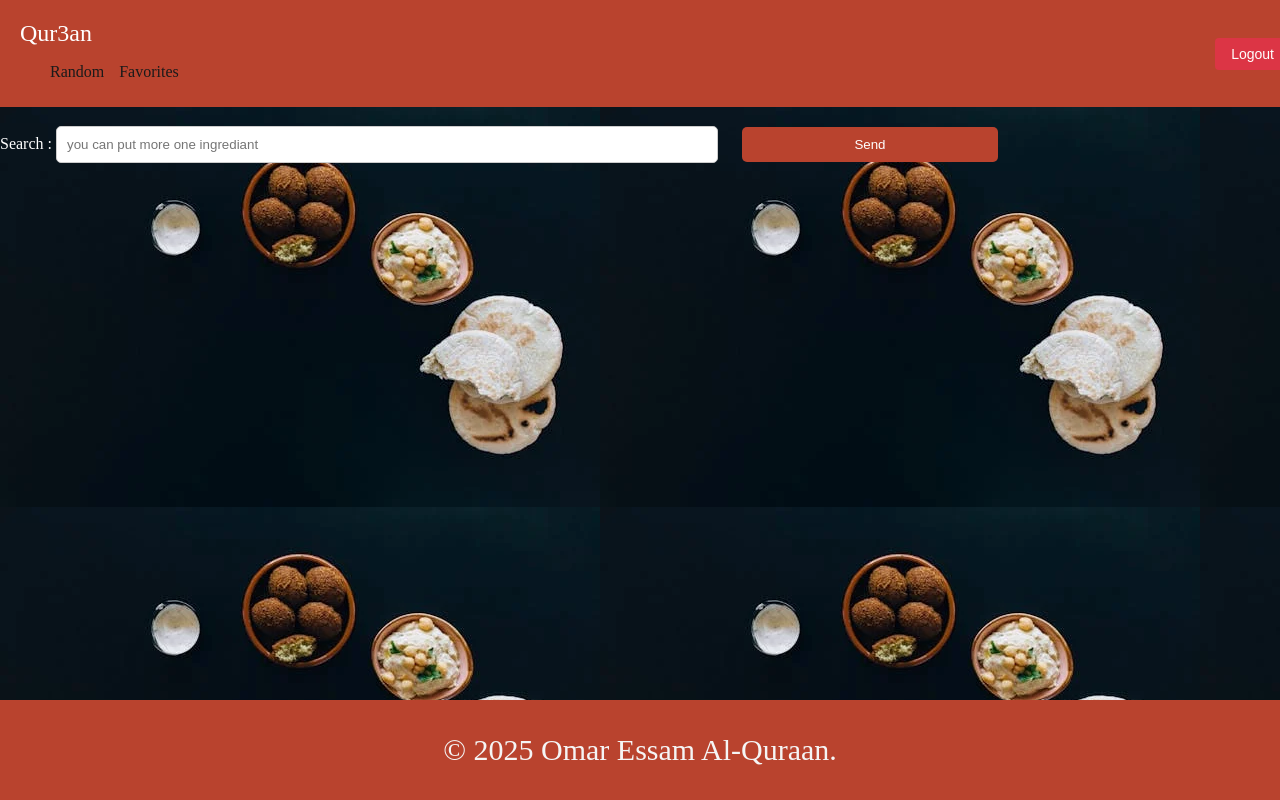
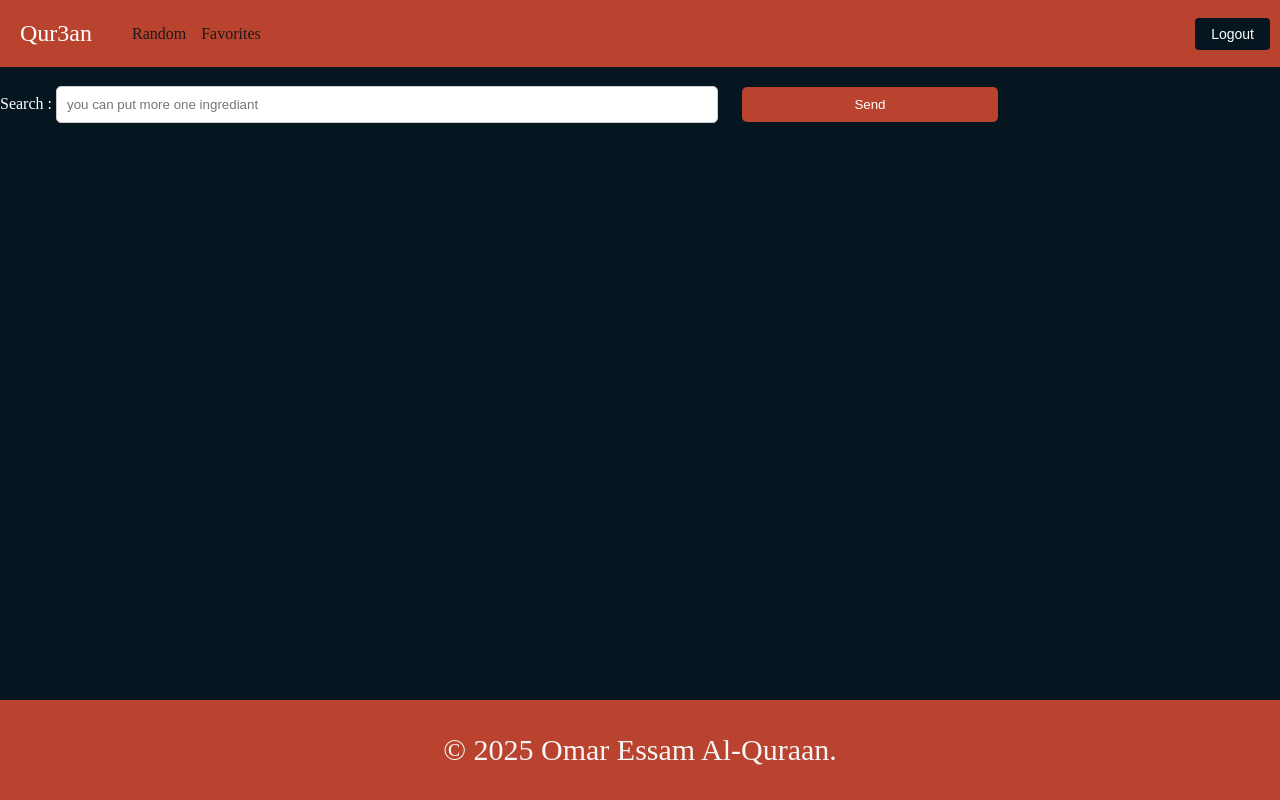
Before and after one commit to oquraan/Flavor-Table-api, a website: page public/index.html in a window 1280 px wide. Drawn offline with Linux system fonts and the light colour scheme; no server answers; a web font is replaced by a local one.

Commit message:
add button logout

```diff
--- a/public/app.js
+++ b/public/app.js
@@ -526,16 +526,16 @@ async function editeDetails(
   }
 }
 
-// function logout() {
-//   const randomClick = document.getElementById("randomClick");
-//   document
-//     .getElementById("logoutButton")
-//     .addEventListener("click", function () {
-//       if (confirm("Are you sure you want to logout?")) {
-//         localStorage.removeItem("token");
+function logout() {
+  const randomClick = document.getElementById("randomClick");
+  document
+    .getElementById("logoutButton")
+    .addEventListener("click", function () {
+      if (confirm("Are you sure you want to logout?")) {
+        localStorage.removeItem("token");
 
-//         window.location.href = "login.html";
-//       }
-//     });
-// }
-// logout();
+        window.location.href = "login.html";
+      }
+    });
+}
+logout();
--- a/public/index.html
+++ b/public/index.html
@@ -15,18 +15,16 @@
 
 <body>
 
-  <header>
+  <header id="headerrow">
 
 
-    <div >
+    <div id="ddd">
       <div class="logo">Qur3an</div>
-      <ul class="nav-links">
-        <li><a href="randomRecips.html" id="randomClick">Random </a></li>
-        <li><a href="favorites.html">Favorites</a></li>
+      <div id="aaa">
+        <div><a href="randomRecips.html" id="randomClick">Random </a></div>
+        <div><a href="favorites.html">Favorites</a></div>
+      </div>
 
-
-
-      </ul>
     </div>
 
     <div class="logout-container">
--- a/public/styles.css
+++ b/public/styles.css
@@ -61,12 +61,6 @@ footer {
   font-weight: 400;
   font-style: normal;
 }
-
-.con-logo {
-
-display: flex;
-flex-direction: row;
-}
 header .logo {
   font-size: 24px;
   font-weight: bold;
@@ -116,7 +110,6 @@ header {
   display: flex;
   /* justify-content: space-between; */
   flex-direction: row;
-  justify-content: space-between;
   align-items: center;
   background: #b9432e;
   color: white;
@@ -437,3 +430,30 @@ label {
 .logout-btn:hover {
   background-color: #c82333;
 }
+
+#headerrow {
+  display: flex;
+  flex-direction: row;
+  justify-content: space-between;
+}
+#ddd {
+  gap: 20px;
+  display: flex;
+  flex-direction: row;
+  justify-content: space-between;
+}
+#aaa {
+  position: relative;
+  top: 15px;
+  left: 10px;
+  gap: 15px;
+  display: flex;
+  justify-content: space-between;
+}
+.logout-container {
+  position: relative;
+  right: 20px;
+}
+#logoutButton {
+  background-color: #061621;
+}
```
Also changed, not shown: images/loginPostMan.jpg (deleted), images/mansaf.jpg (deleted), images/pexels-photo-6275177.webp (deleted), images/profileInfoPostmanBody.jpg (deleted), images/profileInfoPostmanHeader.jpg (deleted), images/regiterPostMan.jpg (deleted), images/updatepasswordBody.jpg (deleted), images/updatepasswordHeader.jpg (deleted), images/updateuserprofileBody.jpg (deleted).
